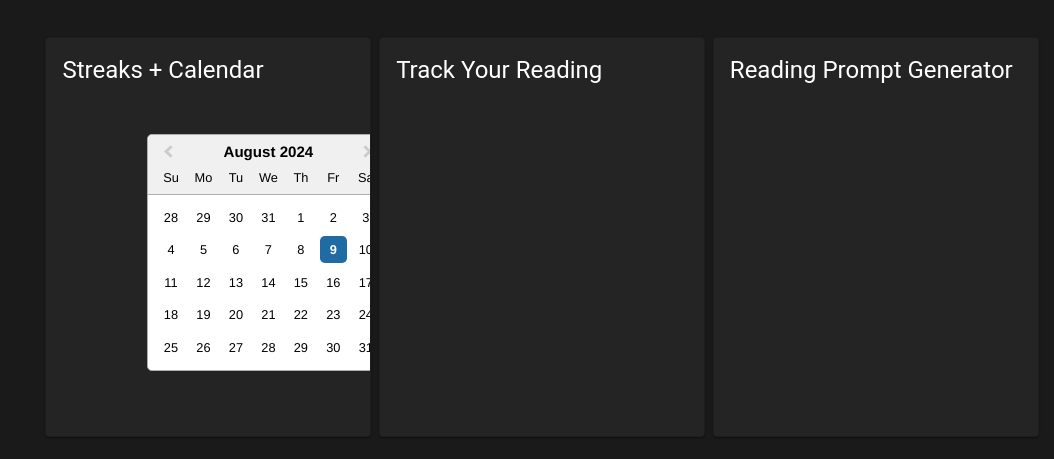
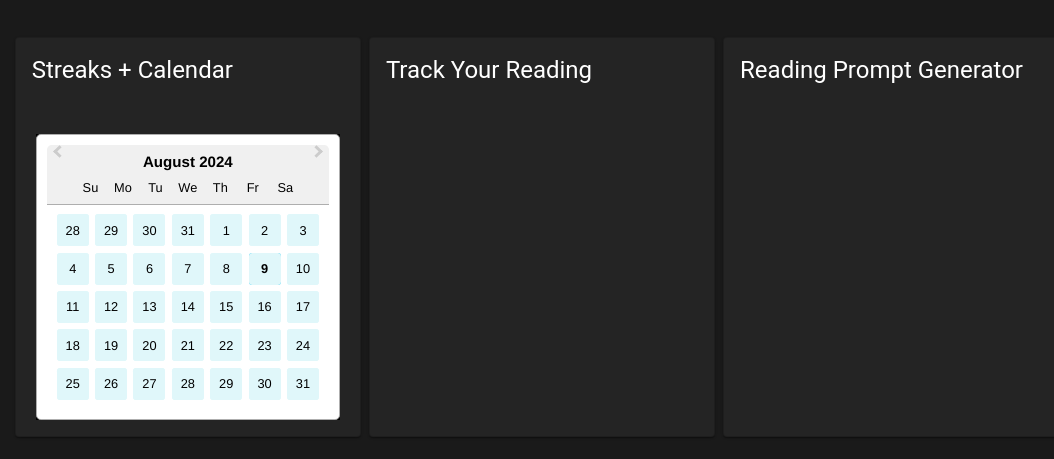
Before and after one commit to danielledonnelly/booksmaxing, a React (Vite) app: page / in a window 1280 px wide. Shown: the part 163-622 px from the top of the page, without its empty margins (118-1172 px from the left). Built offline with nearby package versions, Linux system fonts and the light colour scheme.

Commit message:
calendar stuff

```diff
--- a/src/components/StreaksCalendar.jsx
+++ b/src/components/StreaksCalendar.jsx
@@ -1,21 +1,68 @@
 import React, { useState } from 'react';
-import { Container, Row, Col, Card } from 'react-bootstrap';
+import { Container, Row, Col } from 'react-bootstrap';
 import DatePicker from 'react-datepicker';
 import 'react-datepicker/dist/react-datepicker.css';
+import '../index.css';
 
 const StreaksCalendar = () => {
   const [selectedDate, setSelectedDate] = useState(new Date());
+  const [entryCounts, setEntryCounts] = useState({});
+
+  const handleDateChange = (date) => {
+    setSelectedDate(date);
+
+    const dateKey = date.toDateString();
+
+    setEntryCounts((prevCounts) => ({
+      ...prevCounts,
+      [dateKey]: (prevCounts[dateKey] || 0) + 1,
+    }));
+  };
+
+  const getColor = (count) => {
+    if (count === 0) return '#e0f7fa'; // White for no entries
+    if (count === 1) return '#b3e6f8'; // Light blue for one entry
+    if (count === 2) return '#80d3f1'; // Slightly darker blue
+    if (count === 3) return '#4dc0ea'; // Medium blue
+    if (count === 4) return '#1aacdf'; // Darker blue
+    return '#00beef'; // Maximum entries
+  };
+
+  const renderDayContents = (day, date) => {
+    const dateKey = date.toDateString();
+    const count = entryCounts[dateKey] || 0;
+    const color = getColor(count);
+    return (
+      <div
+        style={{
+          backgroundColor: color,
+          padding: '5px',
+          borderRadius: '10%',
+          width: '2rem',
+          height: '2rem',
+          display: 'flex',
+          justifyContent: 'center',
+          alignItems: 'center',
+        }}
+      >
+        {day}
+      </div>
+    );
+  };
 
   return (
-    <Container className="mt-5">
-      <Row>
-        <Col md={6} className="mx-auto">
-              <DatePicker
-                selected={selectedDate}
-                onChange={(date) => setSelectedDate(date)}
-                inline
-                calendarClassName="calendar"
-              />
+    <Container className="mt-5 d-flex justify-content-center">
+      <Row className="justify-content-center">
+        <Col md={6} className="d-flex justify-content-center">
+          <div className="calendar-container">
+            <DatePicker
+              selected={selectedDate}
+              onChange={handleDateChange}
+              inline
+              calendarClassName="calendar"
+              renderDayContents={renderDayContents}
+            />
+          </div>
         </Col>
       </Row>
     </Container>
--- a/src/index.css
+++ b/src/index.css
@@ -71,6 +71,56 @@ button:focus-visible {
   outline: 4px auto -webkit-focus-ring-color;
 }
 
+/* CALENDAR */
+
+/* Center the calendar within its container */
+.calendar-container {
+  background-color: black !important;
+  display: flex;
+  justify-content: center;
+  align-items: center;
+}
+
+/* Adjust padding/margins as needed */
+.react-datepicker__month-container {
+  padding: 10px;
+}
+
+/* Customize the calendar day appearance */
+.react-datepicker__day {
+  display: inline-flex;
+  justify-content: center;
+  align-items: center;
+  width: 2rem; /* Adjust the width for a rounded square */
+  height: 2rem; /* Keep the height the same as the width */
+  border-radius: 10%; /* Use a slight rounding for the corners */
+  margin: 0.2rem;
+  background-color: #e0f7fa; /* Light blue as default background */
+  color: #000000; /* Black text color */
+}
+
+/* Adjust day cell when selected */
+.react-datepicker__day--selected {
+  background-color: #00beef !important;
+}
+
+/* Highlight the today cell */
+.react-datepicker__day--today {
+  /* border: 2px solid #00beef; */
+}
+
+/* Remove the oval shape by ensuring equal width and height */
+.react-datepicker__day:hover {
+  background-color: #b3e6f8;
+}
+
+/* Customize the day based on the entry count */
+.react-datepicker__day-custom {
+  border-radius: 10%;
+}
+
+
+
 @media (prefers-color-scheme: light) {
   :root {
     color: #213547;
```
